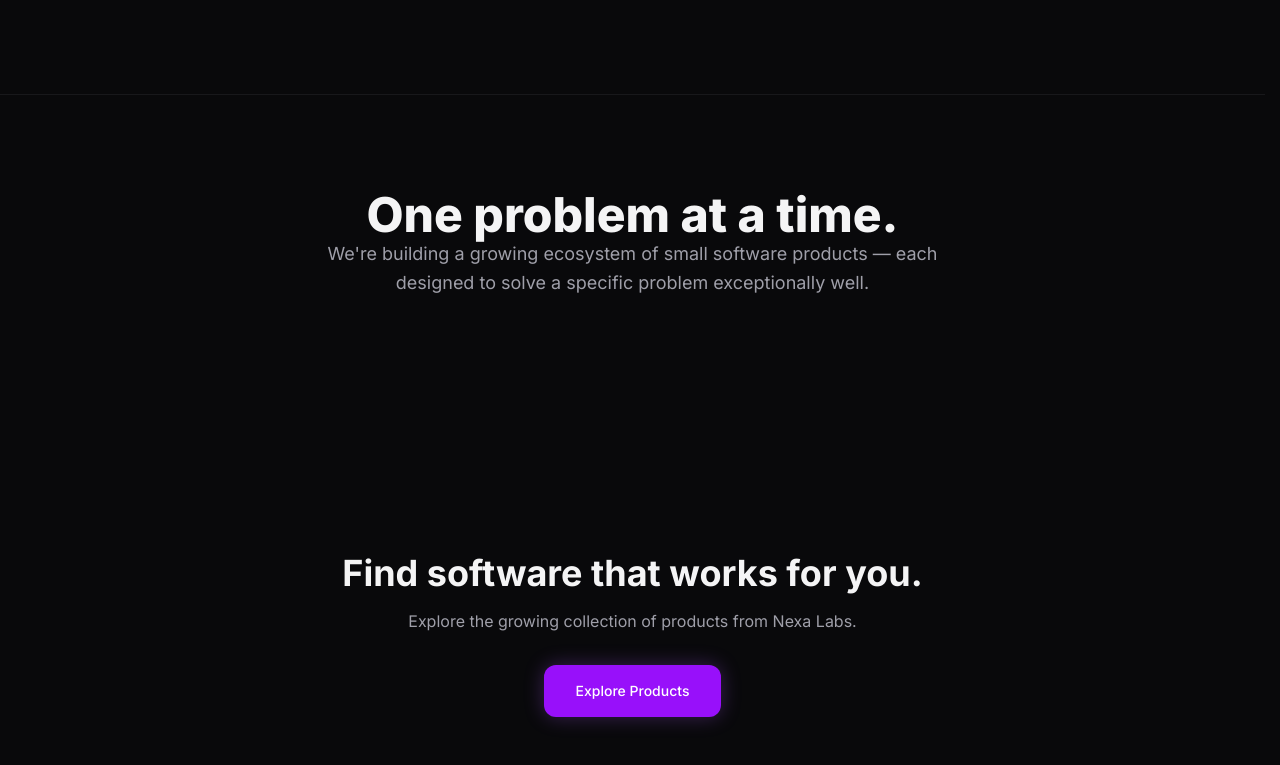
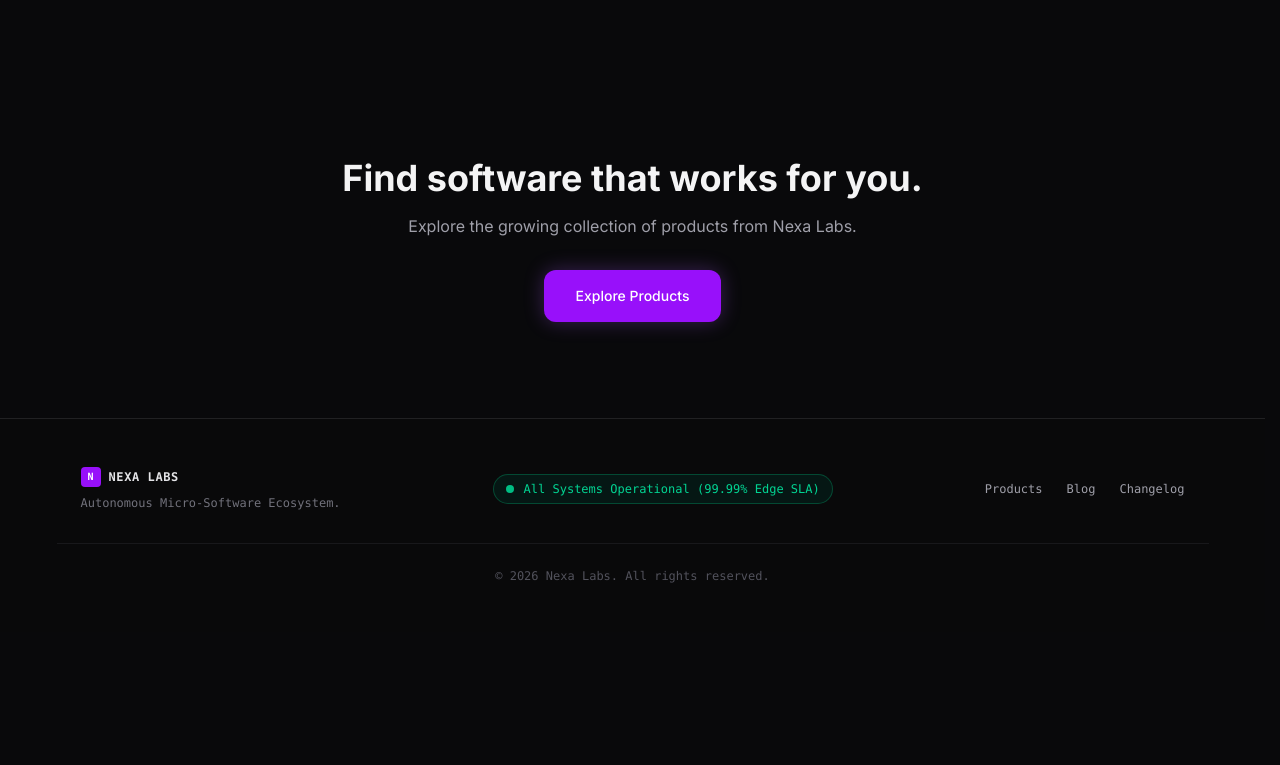
Before and after one commit to kev236/Nexa-labs, a Next.js app: page / in a window 1280 px wide. Shown: the part 3495-4260 px from the top of the page. After the commit the page ends 4127 px from the top, so only its background shows below. Built offline with nearby package versions, Linux system fonts and the light colour scheme; no server answers.

Commit message:
refactor: remove redundant vision section from homepage

```diff
--- a/app/page.tsx
+++ b/app/page.tsx
@@ -131,20 +131,6 @@ export default async function HomePage() {
         </FadeIn>
       </section>
 
-      {/* VISION SECTION */}
-      <section className="py-24 px-6 relative overflow-hidden bg-zinc-950 border-t border-zinc-900">
-        <div className="max-w-4xl mx-auto text-center relative z-10 space-y-6">
-          <FadeIn direction="up">
-            <h2 className="text-4xl md:text-5xl font-extrabold text-zinc-100">
-              One problem at a time.
-            </h2>
-            <p className="text-zinc-400 text-lg leading-relaxed max-w-2xl mx-auto">
-              We're building a growing ecosystem of small software products — each designed to solve a specific problem exceptionally well.
-            </p>
-          </FadeIn>
-        </div>
-      </section>
-
       {/* CTA SECTION */}
       <section className="py-16 px-6 text-center pb-24">
         <FadeIn direction="up">
```
